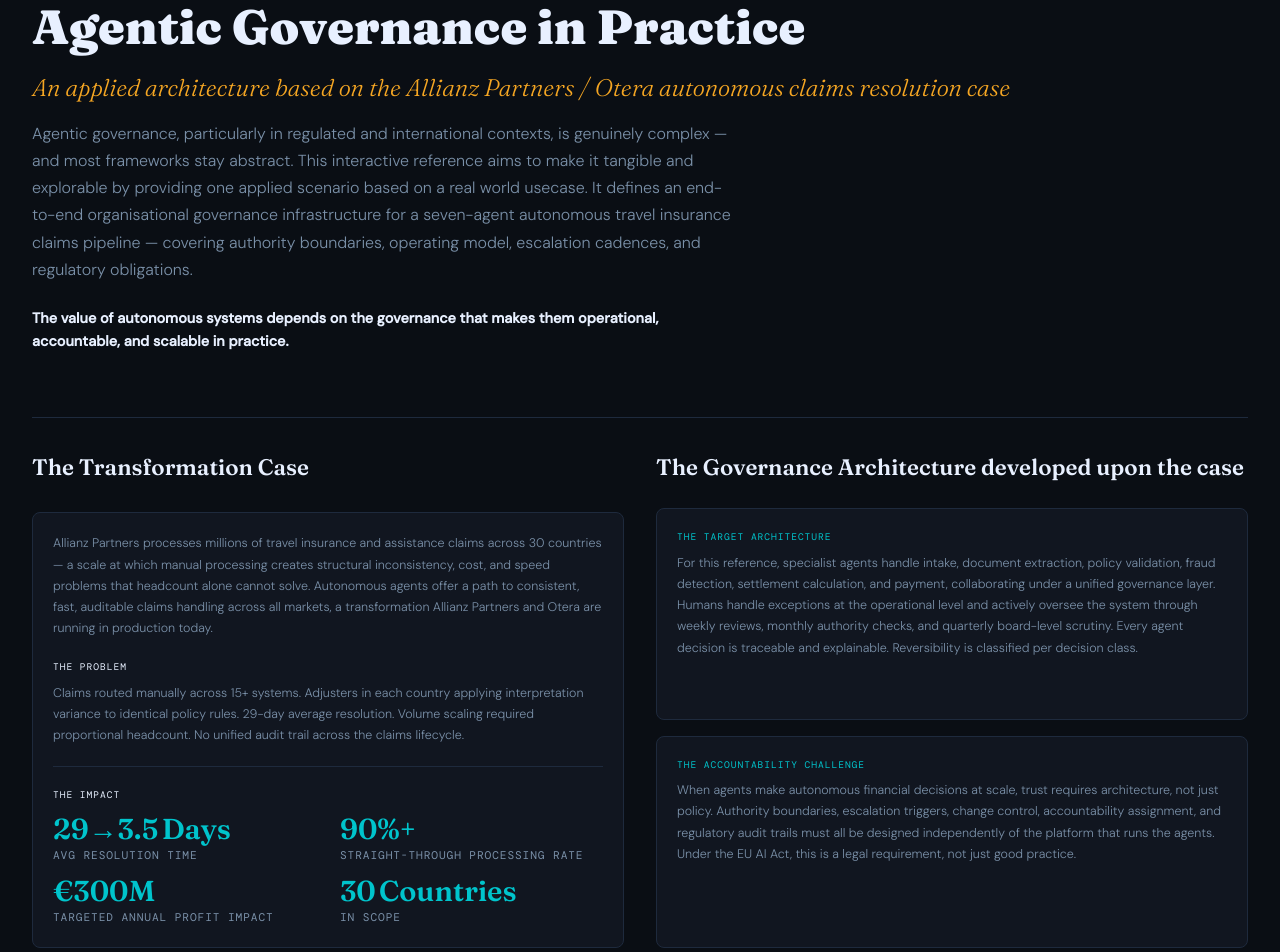
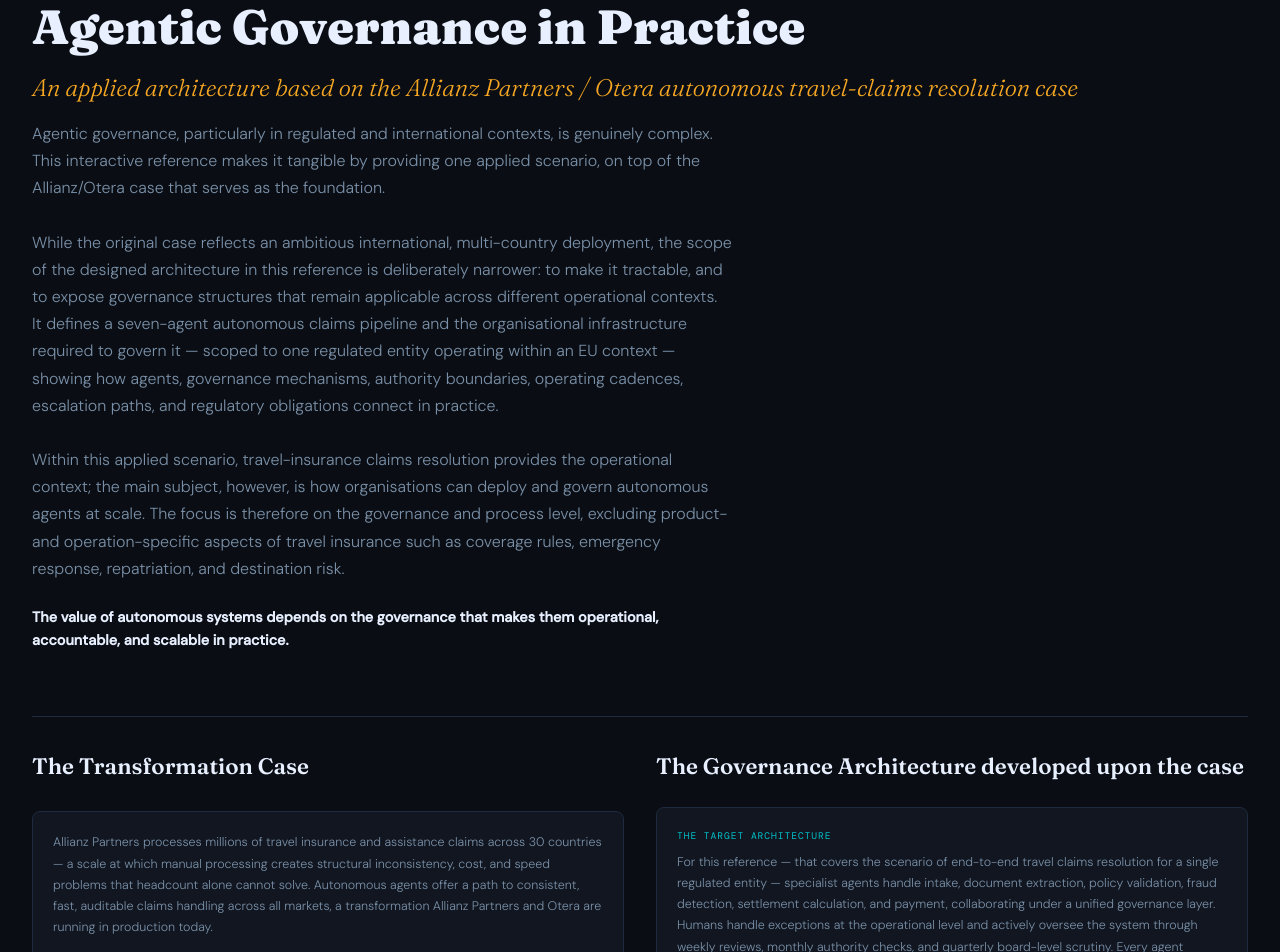
Before and after one commit to KaiNiephaus/agentic-governance-reference, a React (Vite) app: page / in a window 1280 px wide. Shown: the part 160-1112 px from the top of the page. Built offline with nearby package versions, Linux system fonts and the light colour scheme; a web font is replaced by a local one.

Commit message:
Update Overview.tsx

```diff
--- a/src/components/tabs/Overview.tsx
+++ b/src/components/tabs/Overview.tsx
@@ -10,10 +10,16 @@
         <div className="hero-label">Applied Usecase · Insurance · Autonomous Claims Processing</div>
         <h1>Agentic Governance in Practice</h1>
         <div style={{ fontFamily: "'Fraunces', serif", fontStyle: 'italic', fontWeight: 300, fontSize: '1.5rem', color: 'var(--accent-amber)', marginTop: '0.5rem' }}>
-          An applied architecture based on the Allianz Partners / Otera autonomous claims resolution case
+          An applied architecture based on the Allianz Partners / Otera autonomous travel-claims resolution case
         </div>
         <div className="hero-sub" style={{ marginTop: '0.75rem', maxWidth: '700px' }}>
-        Agentic governance, particularly in regulated and international contexts, is genuinely complex — and most frameworks stay abstract. This interactive reference aims to make it tangible and explorable by providing one applied scenario based on a real world usecase. It defines an end-to-end organisational governance infrastructure for a seven-agent autonomous travel insurance claims pipeline — covering authority boundaries, operating model, escalation cadences, and regulatory obligations.
+        Agentic governance, particularly in regulated and international contexts, is genuinely complex. This interactive reference makes it tangible by providing one applied scenario, on top of the Allianz/Otera case that serves as the foundation. <br />
+        <br />
+        While the original case reflects an ambitious international, multi-country deployment, the scope of the designed architecture in this reference is deliberately narrower: to make it tractable, and to expose governance structures that remain applicable across different operational contexts.
+        <br />It defines a seven-agent autonomous claims pipeline and the organisational infrastructure required to govern it — scoped to one regulated entity operating within an EU context — showing how agents, governance mechanisms, authority boundaries, operating cadences, escalation paths, and regulatory obligations connect in practice.
+        <br />
+         <br />
+        Within this applied scenario, travel-insurance claims resolution provides the operational context; the main subject, however, is how organisations can deploy and govern autonomous agents at scale. The focus is therefore on the governance and process level, excluding product- and operation-specific aspects of travel insurance such as coverage rules, emergency response, repatriation, and destination risk.
         </div>
 
         <div style={{ fontSize: '0.9rem', fontWeight: 600, color: 'var(--text-bright)', marginTop: '1.5rem', maxWidth: '700px', lineHeight: 1.6 }}>
@@ -69,8 +75,8 @@
                   <span className="metric-label">Targeted annual profit impact</span>
                 </div>
                 <div className="metric-card">
-                  <span className="metric-val">30<span className="metric-unit">Countries</span></span>
-                  <span className="metric-label">In scope</span>
+                  <span className="metric-val">30</span>
+                  <span className="metric-label">Countries</span>
                 </div>
               </div>
             </div>
@@ -88,7 +94,7 @@
               The Target Architecture
             </div>
             <div style={{ fontSize: '0.78rem', color: 'var(--text-dim)', lineHeight: 1.7 }}>
-              For this reference, specialist agents handle intake, document extraction, policy validation, fraud detection, settlement calculation, and payment, collaborating under a unified governance layer. Humans handle exceptions at the operational level and actively oversee the system through weekly reviews, monthly authority checks, and quarterly board-level scrutiny. Every agent decision is traceable and explainable. Reversibility is classified per decision class.
+              For this reference — that covers the scenario of end-to-end travel claims resolution for a single regulated entity — specialist agents handle intake, document extraction, policy validation, fraud detection, settlement calculation, and payment, collaborating under a unified governance layer. Humans handle exceptions at the operational level and actively oversee the system through weekly reviews, monthly authority checks, and quarterly board-level scrutiny. Every agent decision is traceable and explainable. Reversibility is classified per decision class.
             </div>
           </div>
 
@@ -98,7 +104,7 @@
               The Accountability Challenge
             </div>
             <div style={{ fontSize: '0.78rem', color: 'var(--text-dim)', lineHeight: 1.7 }}>
-              When agents make autonomous financial decisions at scale, trust requires architecture, not just policy. Authority boundaries, escalation triggers, change control, accountability assignment, and regulatory audit trails must all be designed independently of the platform that runs the agents. Under the EU AI Act, this is a legal requirement, not just good practice.
+              When agents make autonomous financial decisions at scale, trust requires architecture, not just policy. Authority boundaries, escalation triggers, change control, accountability assignment, and regulatory audit trails must all be designed independently of the platform that runs the agents. Under the EU AI Act, this is a legal requirement, not just good practice. The challenge compounds when operations span jurisdictions and require federated, regional governance structures — excluded here to keep the reference tractable.
             </div>
           </div>
 
```
